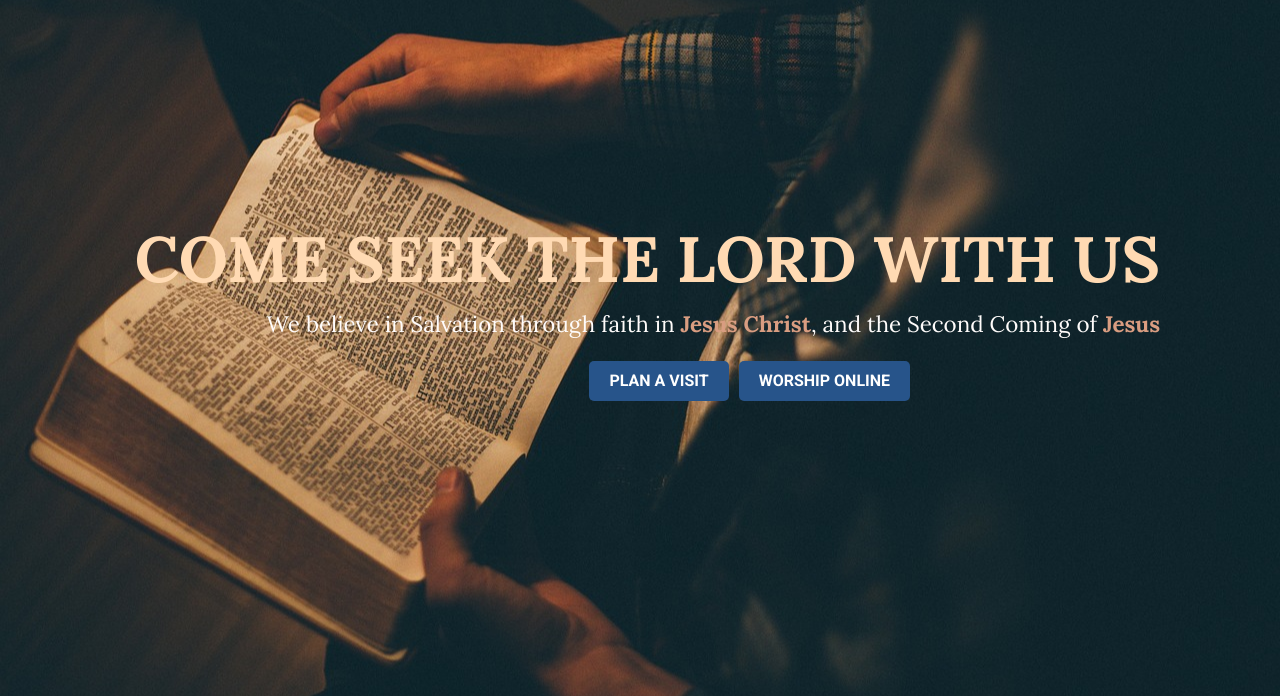
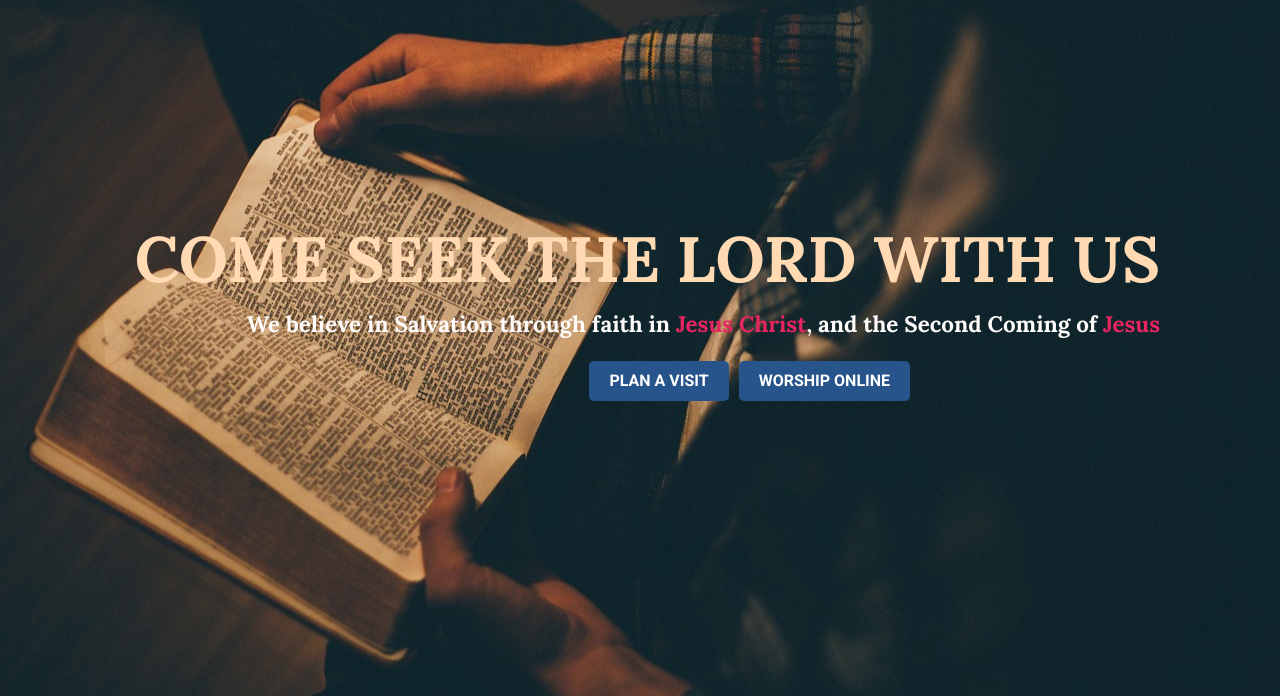
Before and after one commit to Mainboy360/v2.ojoto, a plain HTML site: page index.html in a window 1280 px wide. Shown: the part 104-800 px from the top of the page. Drawn offline with Linux system fonts and the light colour scheme; a script that the page names is missing.

Commit message:
jesus color change

```diff
--- a/index.html
+++ b/index.html
@@ -41,7 +41,7 @@
                 </div>
                 <div class="welcome-to-church">
                     <h1 class="title seek-god lora-font-900">come seek the lord with us</h1>
-                    <p class="lora-font-400">We believe in Salvation through faith in <strong>Jesus Christ</strong>, and the  Second Coming of <strong>Jesus</strong></p>
+                    <p class="lora-font-900">We believe in Salvation through faith in <strong>Jesus Christ</strong>, and the  Second Coming of <strong>Jesus</strong></p>
                     <div class="welcome-to-church-buttons">
                         <button class="plan-a-visit roboto-font">plan a visit</button>
                         <button class="reconnect roboto-font">Worship online</button>
--- a/styles.css
+++ b/styles.css
@@ -132,7 +132,7 @@ h2 strong {
 }
 
 p strong {
-    color: #D99D81;
+    color: #E82561;
 }
 
 
```
